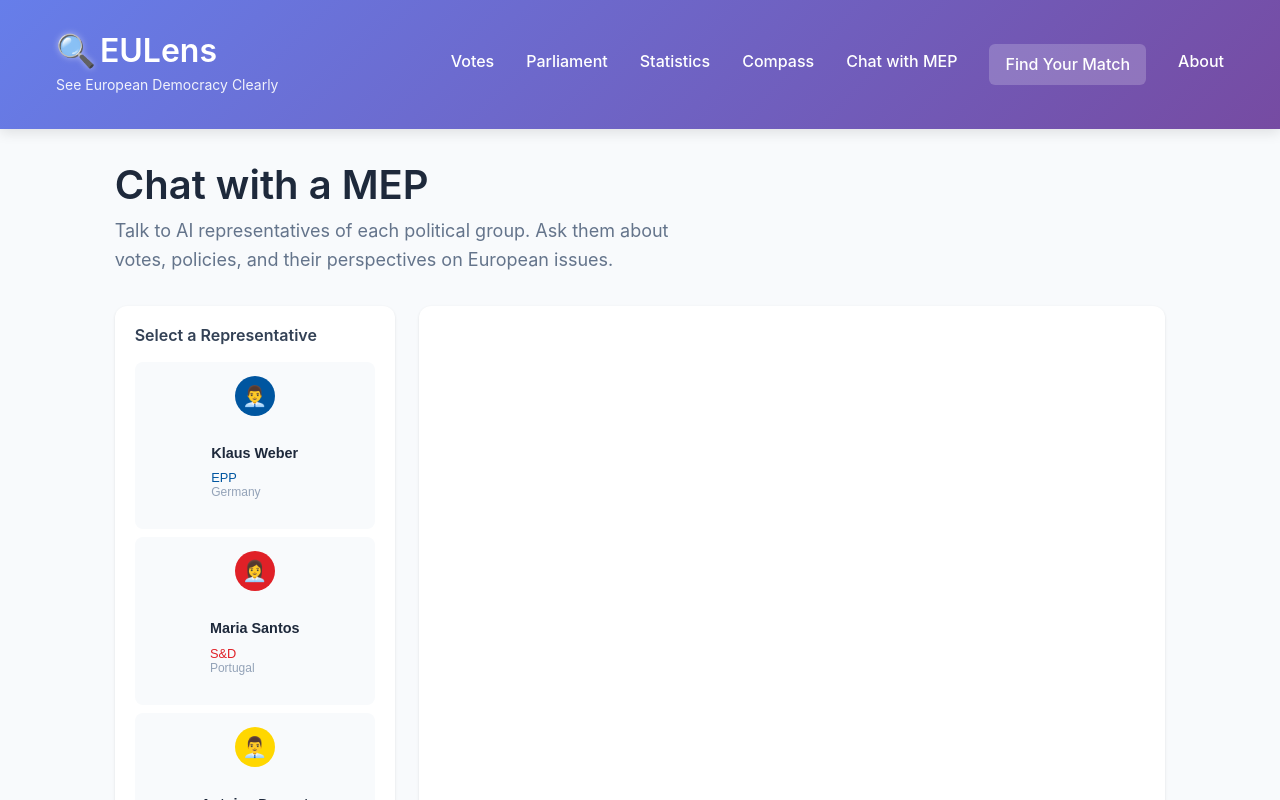
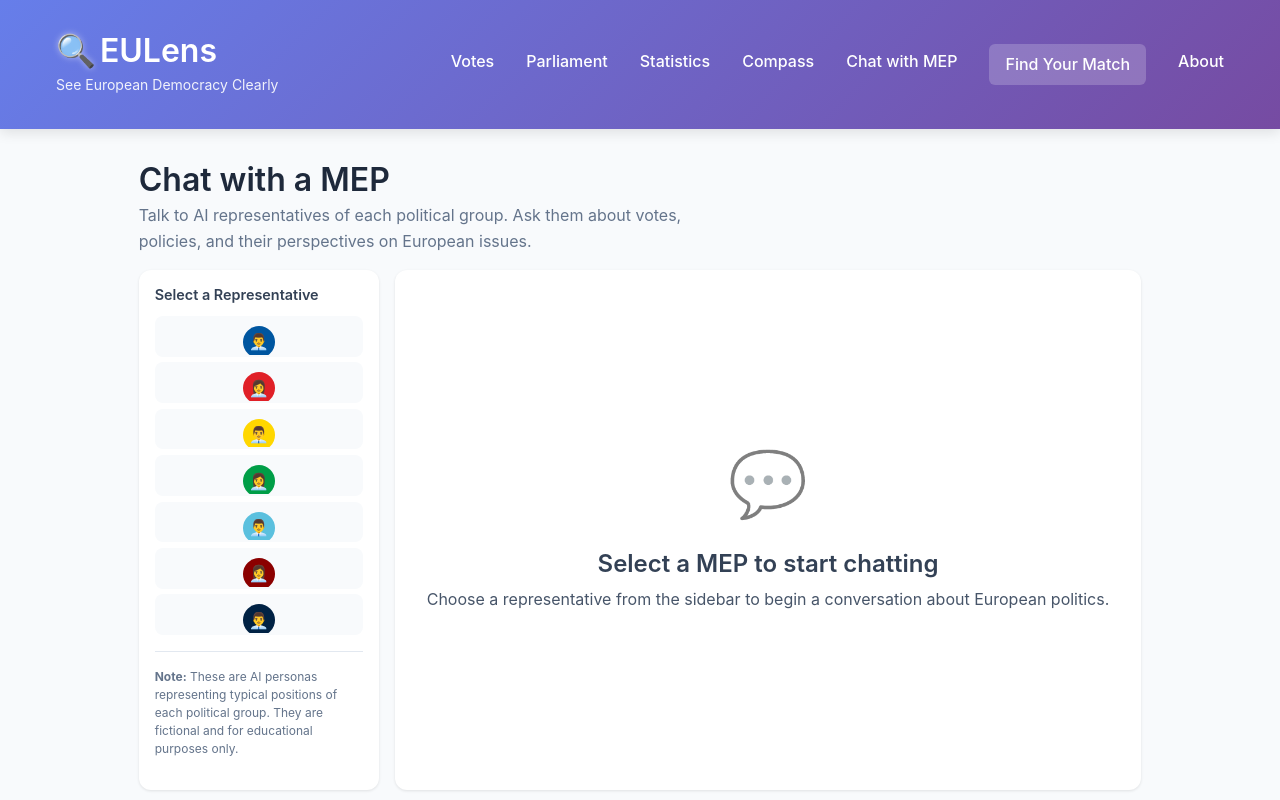
Before and after one commit to niclorusso/eulens, a React (Vite) app in the folder client/: page /chat in a window 1280 px wide. Shown: the top 800 px of the page. Built offline with nearby package versions, Linux system fonts and the light colour scheme; the HTML template or start-up script is replaced by a standard one.

Commit message:
Make chat page more compact to fit in viewport

```diff
--- a/client/src/components/ChatMEP.css
+++ b/client/src/components/ChatMEP.css
@@ -1,46 +1,49 @@
 .chat-header {
-  margin-bottom: 2rem;
+  margin-bottom: 1rem;
 }
 
 .chat-header h1 {
-  font-size: 2.5rem;
-  margin-bottom: 0.5rem;
+  font-size: 2rem;
+  margin-bottom: 0.25rem;
 }
 
 .chat-subtitle {
   color: #64748b;
-  font-size: 1.125rem;
+  font-size: 1rem;
   max-width: 600px;
 }
 
 /* Layout */
 .chat-layout {
   display: grid;
-  grid-template-columns: 280px 1fr;
-  gap: 1.5rem;
-  min-height: 600px;
+  grid-template-columns: 240px 1fr;
+  gap: 1rem;
+  height: calc(100vh - 280px);
+  max-height: 600px;
+  min-height: 400px;
 }
 
 /* MEP Selector Sidebar */
 .mep-selector {
   background: white;
   border-radius: 0.75rem;
-  padding: 1.25rem;
+  padding: 1rem;
   box-shadow: 0 1px 3px rgba(0, 0, 0, 0.1);
   display: flex;
   flex-direction: column;
+  overflow: hidden;
 }
 
 .mep-selector h3 {
-  font-size: 1rem;
-  margin-bottom: 1rem;
+  font-size: 0.9rem;
+  margin-bottom: 0.75rem;
   color: #334155;
 }
 
 .mep-list {
   display: flex;
   flex-direction: column;
-  gap: 0.5rem;
+  gap: 0.35rem;
   flex: 1;
   overflow-y: auto;
 }
@@ -48,8 +51,8 @@
 .mep-card {
   display: flex;
   align-items: center;
-  gap: 0.75rem;
-  padding: 0.75rem;
+  gap: 0.5rem;
+  padding: 0.5rem;
   border: 2px solid transparent;
   border-radius: 0.5rem;
   background: #f8fafc;
@@ -70,13 +73,13 @@
 }
 
 .mep-avatar {
-  width: 40px;
-  height: 40px;
+  width: 32px;
+  height: 32px;
   border-radius: 50%;
   display: flex;
   align-items: center;
   justify-content: center;
-  font-size: 1.25rem;
+  font-size: 1rem;
   flex-shrink: 0;
 }
 
@@ -89,17 +92,17 @@
 .mep-name {
   font-weight: 600;
   color: #1e293b;
-  font-size: 0.9rem;
+  font-size: 0.8rem;
 }
 
 .mep-group {
-  font-size: 0.8rem;
+  font-size: 0.7rem;
   font-weight: 500;
   color: var(--mep-color);
 }
 
 .mep-country {
-  font-size: 0.75rem;
+  font-size: 0.65rem;
   color: #94a3b8;
 }
 
@@ -151,40 +154,40 @@
 .chat-mep-header {
   display: flex;
   align-items: center;
-  gap: 1rem;
-  padding: 1rem 1.25rem;
+  gap: 0.75rem;
+  padding: 0.75rem 1rem;
   color: white;
 }
 
 .chat-mep-avatar {
-  width: 48px;
-  height: 48px;
+  width: 40px;
+  height: 40px;
   background: rgba(255, 255, 255, 0.2);
   border-radius: 50%;
   display: flex;
   align-items: center;
   justify-content: center;
-  font-size: 1.5rem;
+  font-size: 1.25rem;
 }
 
 .chat-mep-info h3 {
   margin: 0;
-  font-size: 1.1rem;
+  font-size: 1rem;
 }
 
 .chat-mep-info span {
-  font-size: 0.85rem;
+  font-size: 0.8rem;
   opacity: 0.9;
 }
 
 /* Messages */
 .chat-messages {
   flex: 1;
-  padding: 1.25rem;
+  padding: 1rem;
   overflow-y: auto;
   display: flex;
   flex-direction: column;
-  gap: 1rem;
+  gap: 0.75rem;
   background: #f8fafc;
 }
 
@@ -267,8 +270,8 @@
 /* Input Area */
 .chat-input-area {
   display: flex;
-  gap: 0.75rem;
-  padding: 1rem 1.25rem;
+  gap: 0.5rem;
+  padding: 0.75rem 1rem;
   border-top: 1px solid #e2e8f0;
   background: white;
 }
@@ -278,10 +281,12 @@
   resize: none;
   border: 1px solid #e2e8f0;
   border-radius: 0.5rem;
-  padding: 0.75rem 1rem;
-  font-size: 0.95rem;
+  padding: 0.5rem 0.75rem;
+  font-size: 0.9rem;
   font-family: inherit;
   line-height: 1.4;
+  min-height: 40px;
+  max-height: 80px;
 }
 
 .chat-input-area textarea:focus {
@@ -290,12 +295,13 @@
 }
 
 .send-btn {
-  padding: 0.75rem 1.5rem;
+  padding: 0.5rem 1rem;
   background: var(--primary);
   color: white;
   border: none;
   border-radius: 0.5rem;
   font-weight: 500;
+  font-size: 0.85rem;
   cursor: pointer;
   transition: all 0.2s;
 }
@@ -313,24 +319,24 @@
 .quick-questions {
   display: flex;
   align-items: center;
-  gap: 0.5rem;
-  padding: 0.75rem 1.25rem;
+  gap: 0.35rem;
+  padding: 0.5rem 1rem;
   background: #f8fafc;
   border-top: 1px solid #e2e8f0;
   flex-wrap: wrap;
 }
 
 .quick-questions span {
-  font-size: 0.8rem;
+  font-size: 0.75rem;
   color: #64748b;
 }
 
 .quick-questions button {
-  padding: 0.4rem 0.75rem;
+  padding: 0.3rem 0.6rem;
   background: white;
   border: 1px solid #e2e8f0;
   border-radius: 1rem;
-  font-size: 0.8rem;
+  font-size: 0.75rem;
   color: #475569;
   cursor: pointer;
   transition: all 0.2s;
```
